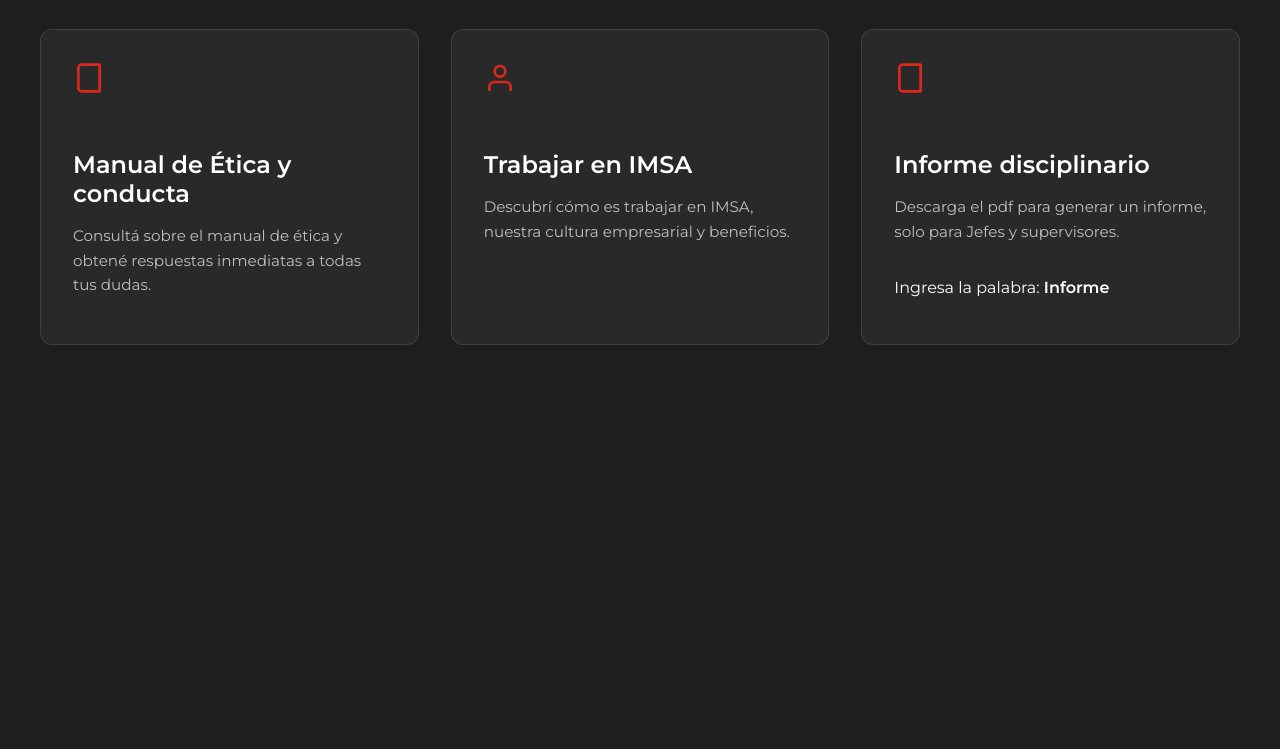
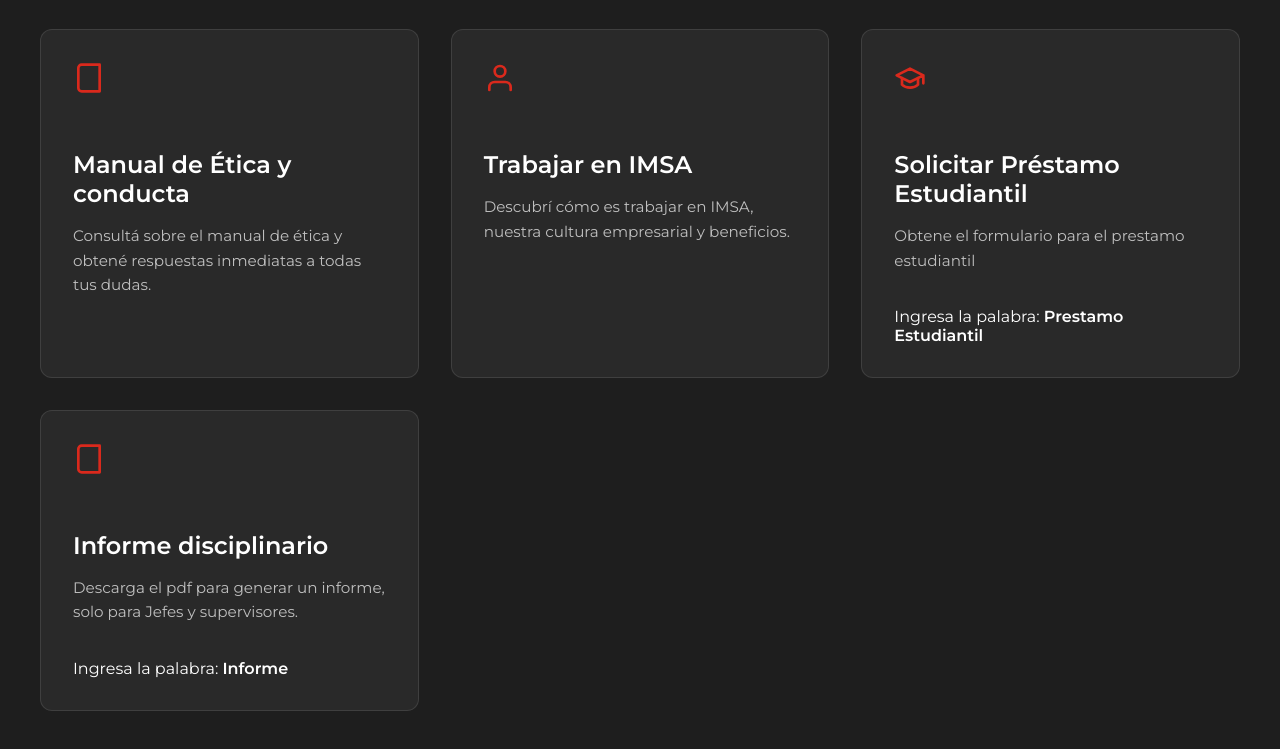
Before and after one commit to ThomasCasco/pagina, a plain HTML site: page login.html in a window 1280 px wide. Shown: the part 561-1310 px from the top of the page. Before the commit the page ends 954 px from the top, so only its background shows below. Drawn offline with Linux system fonts and the light colour scheme; sample sign-in values are in the browser's storage.

Commit message:
Fix document number for user and add card for requesting student loans on login page

```diff
--- a/app.js
+++ b/app.js
@@ -309,7 +309,7 @@ const users = [
   { legajo: "954", documento:  "42472886", nombre: "INFANTE Carlos" },
   { legajo: "955", documento:  "42447209", nombre: "MANZONI, Leandro David" },
   { legajo: "956", documento:  "37787227", nombre: "RUBIO Nicolas Daniel" },
-  { legajo: "959", documento:  "95889224", nombre: "RODRIGUEZ Jose Luis" },
+  { legajo: "959", documento:  "95889245", nombre: "RODRIGUEZ Jose Luis" },
   { legajo: "961", documento:  "43104280", nombre: "PUCH Juan Gabriel" },
   { legajo: "962", documento:  "42476455", nombre: "BERTONI Facundo" },
   { legajo: "963", documento:  "26477304", nombre: "PUGLIESO Veronica Rosana" },
--- a/login.html
+++ b/login.html
@@ -238,6 +238,21 @@
             <div class="card">
                 <span class="card-icon">
                     <svg width="32" height="32" viewBox="0 0 24 24" fill="none" stroke="currentColor">
+                        <path d="M22 10v6M2 10l10-5 10 5-10 5z" stroke-width="2" stroke-linecap="round" stroke-linejoin="round"/>
+                        <path d="M6 12v5c3 3 9 3 12 0v-5" stroke-width="2" stroke-linecap="round" stroke-linejoin="round"/>
+                    </svg>
+                </span>
+                <h3 class="card-title">Solicitar Préstamo Estudiantil</h3>
+                <p class="card-description">
+                    Obtene el formulario para el prestamo estudiantil
+                </p>
+                <br>
+                    Ingresa la palabra: <strong>Prestamo Estudiantil</strong>
+            </div>
+
+            <div class="card">
+                <span class="card-icon">
+                    <svg width="32" height="32" viewBox="0 0 24 24" fill="none" stroke="currentColor">
                         <path d="M4 19.5v-15A2.5 2.5 0 016.5 2H20v20H6.5a2.5 2.5 0 01-2.5-2.5z" stroke-width="2" stroke-linecap="round" stroke-linejoin="round"/>
                     </svg>
                 </span>
```
